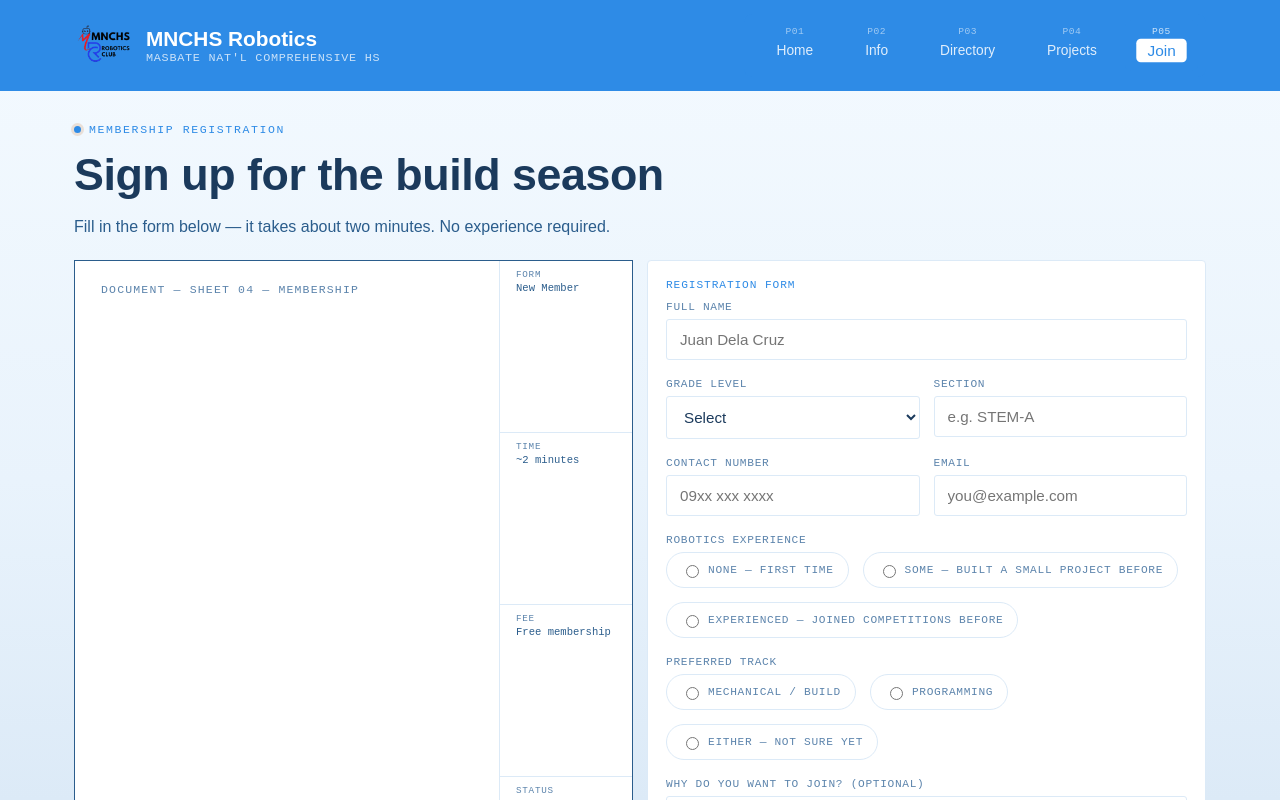
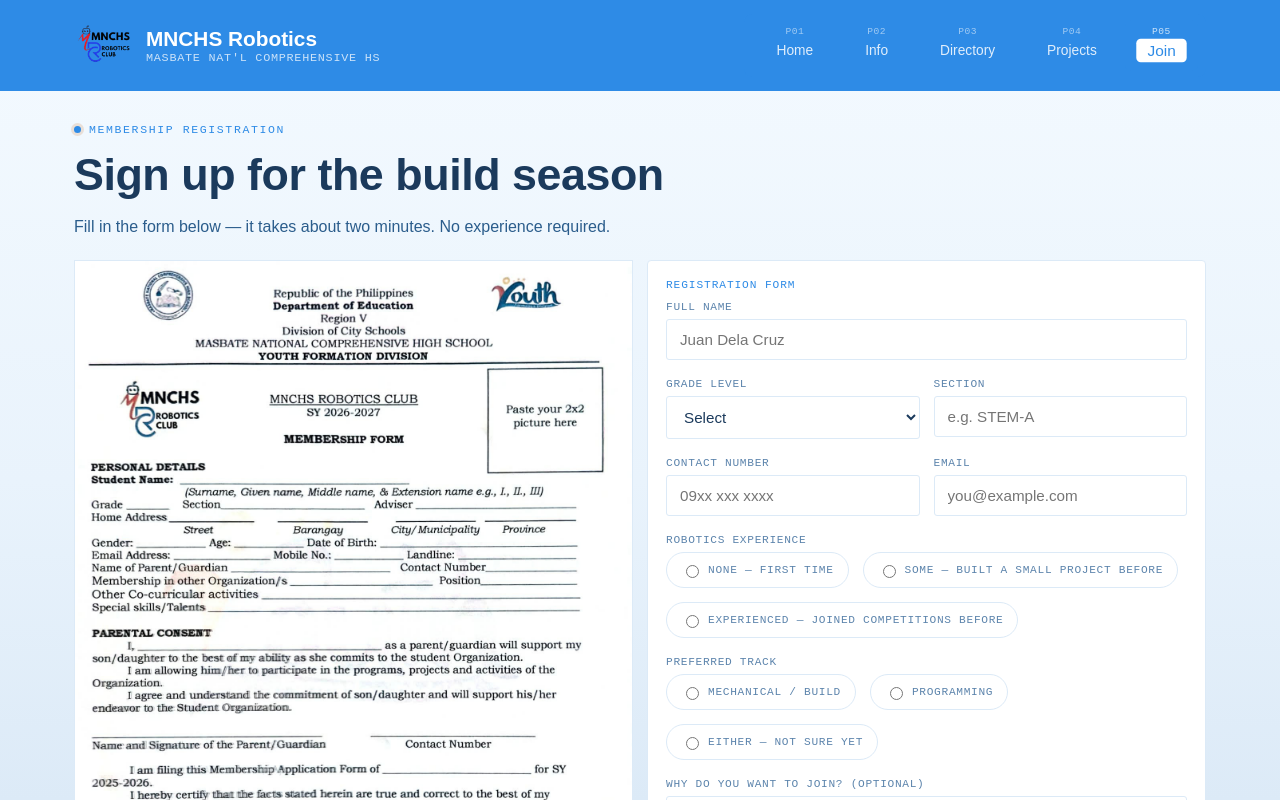
Before and after one commit to Stevemrfg/MNCHS-Robotics-Club-Website, a React (Vite) app in the folder mnchs-robotics/: page /#/membership in a window 1280 px wide. Shown: the top 800 px of the page. Built offline with nearby package versions, Linux system fonts and the light colour scheme.

Commit message:
Replace TitleBlock with membership registration image
Removed TitleBlock component and added an image for membership registration.

```diff
--- a/mnchs-robotics/src/pages/Membership.jsx
+++ b/mnchs-robotics/src/pages/Membership.jsx
@@ -1,5 +1,4 @@
 import { useState } from 'react'
-import TitleBlock from '../components/TitleBlock.jsx'
 
 const GRADE_LEVELS = ['Grade 7', 'Grade 8', 'Grade 9', 'Grade 10', 'Grade 11', 'Grade 12']
 const EXPERIENCE = ['None — first time', 'Some — built a small project before', 'Experienced — joined competitions before']
@@ -113,15 +112,18 @@ export default function Membership() {
 
       <section className="section" style={{ paddingTop: 0 }}>
         <div className="wrap grid-2">
-          <TitleBlock
-            doc="Sheet 04 — Membership"
-            fields={[
-              { label: 'Form', value: 'New Member' },
-              { label: 'Time', value: '~2 minutes' },
-              { label: 'Fee', value: 'Free membership' },
-              { label: 'Status', value: 'Open' },
-            ]}
-          />
+          <img
+  src="/REGFORM.jpg"
+  alt="Membership registration details"
+  style={{
+    width: '100%',
+    height: '100%',
+    minHeight: 400,
+    objectFit: 'cover',
+    border: '1px solid var(--paper-line)',
+    display: 'block',
+  }}
+/>
 
           <form className="card" onSubmit={handleSubmit} noValidate>
             <span className="card-num">REGISTRATION FORM</span>
```
